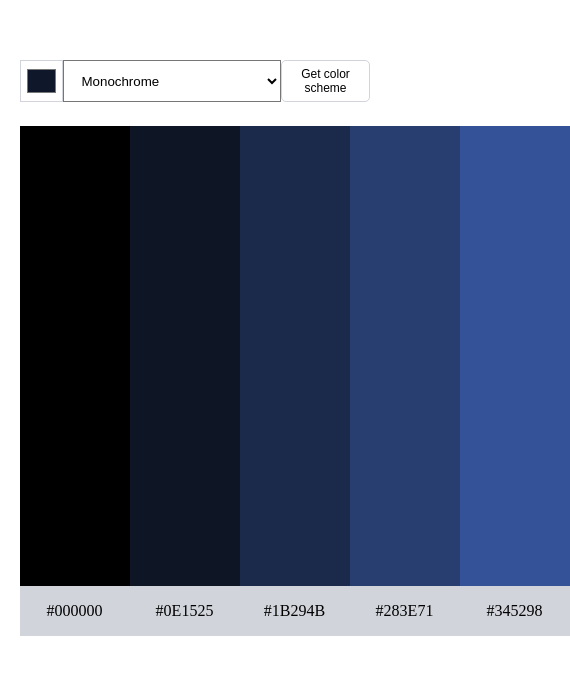
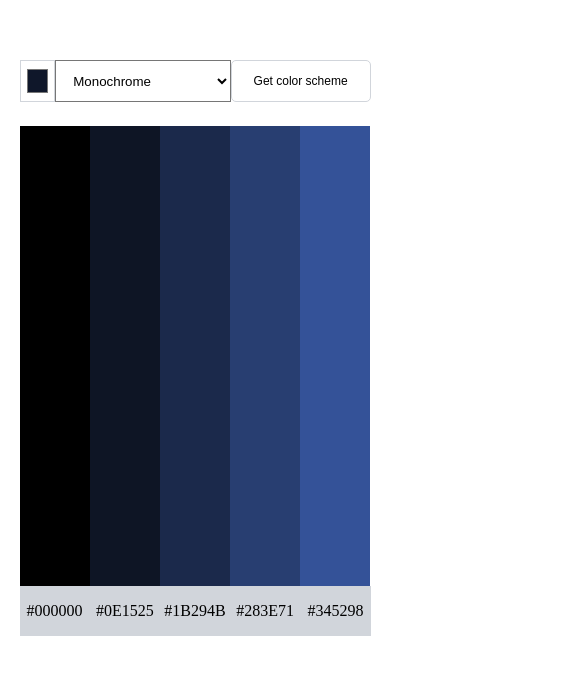
Before and after one commit to miguelmiguelde/Color-scheme, a website built with Vite: page index.html in a window 390 px wide. Shown: the part 111-786 px from the top of the page, 570 px wide, since content can reach past the window. Built offline with nearby package versions, Linux system fonts and the light colour scheme.

Commit message:
fix media query

```diff
--- a/index.css
+++ b/index.css
@@ -117,7 +117,19 @@ body {
     transform: translateX(-50%);
 }
 @media(max-width:600px){
-    #app-wrapper{
+    #app-wrapper,
+    #header,
+    #color-scheme-container,
+    #hex-code{
+        width: 90vw;
+    }
+    #mode-selector{
+        width: 45vw;
+    }
+    #get-color-btn{
+        width: 30vh;
+    }
+    #copy-message{
         width: 90vw;
     }
 }
```
